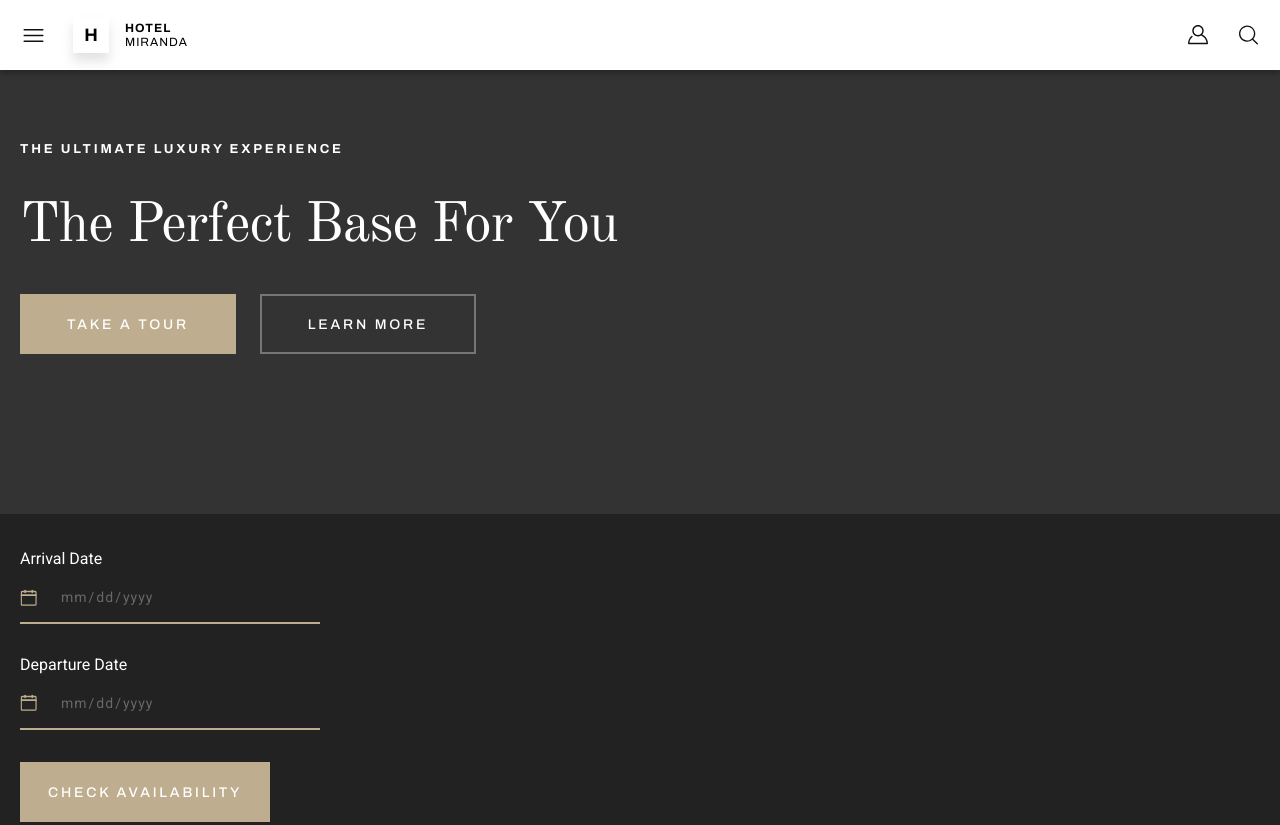
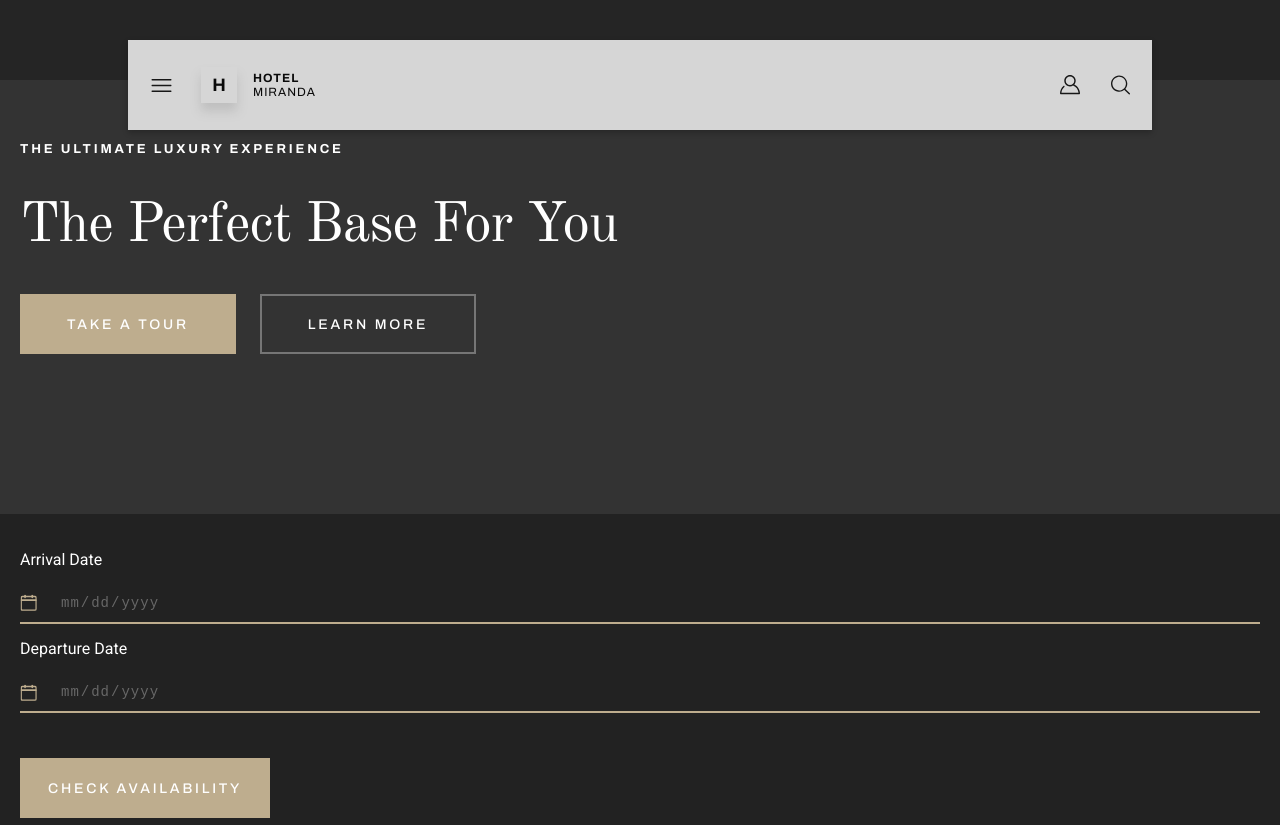
Before and after one commit to Rauljp16/Hotel-Miranda, a plain HTML site: page index.html in a window 1280 px wide. Shown: the top 825 px of the page. Drawn offline with nearby package versions, Linux system fonts and the light colour scheme; files whose address does not match are found by name.

Commit message:
iniciando responsive, header

```diff
--- a/index.html
+++ b/index.html
@@ -17,6 +17,7 @@
 </head>
 
 <body>
+  <div class="divHeaderDesktop" id="divHeaderDesktop">
     <header class="header">
       <nav>
         <img id="menuBurguerSvg" src="./svg/menuBurguer.svg" class="header__menuBurguerSvg" alt="menu burguer" />
@@ -48,6 +49,7 @@
         </section>
       </nav>
     </header>
+  </div>
 
   <section class="info">
     <p class="info__subTitle">THE ULTIMATE LUXURY EXPERIENCE</p>
@@ -57,13 +59,15 @@
   </section>
 
   <section class="date">
-    <label>Arrival Date</label>
+    <form class="date__form">
+      <label class="date__form__label">Arrival Date</label>
       <img src="./svg/calendar.svg" class="calendarArrival" alt="account" />
-    <input type="date" />
-    <label>Departure Date</label>
+      <input class="date__form__input" type="date" />
+      <label class="date__form__label">Departure Date</label>
       <img src="./svg/calendar.svg" class="calendarDeparture" alt="account" />
-    <input type="date" />
+      <input class="date__form__input" type="date" />
       <button>CHECK AVAILABILITY</button>
+    </form>
   </section>
   <section class="aboutUsHome">
     <article class="info">
@@ -182,14 +186,14 @@
       veniam, quis nostrud exercitation ullamco laboris nisi ut aliquip ex ea
       commodo consequat you have to understand this.
     </p>
-    <iframe width="335px" height="270px"
+    <iframe width="100%" height="270px"
       src="https://www.youtube.com/embed/Bu3Doe45lcU?si=wtBeVepc7D6BgOBd&amp;start=15&end=75"
       title="YouTube video player" frameborder="0"
       allow="accelerometer; autoplay; clipboard-write; encrypted-media; gyroscope; picture-in-picture; web-share"
-      referrerpolicy="strict-origin-when-cross-origin" allowfullscreen></iframe>
+      referrerpolicy=" strict-origin-when-cross-origin" allowfullscreen"></iframe>
     <button>BOOK NOW</button>
   </section>
-  <section class="facilitiesHome">
+  <section class=" facilitiesHome">
     <article class="slider">
       <p class="subTitle subTitle--noButton">FACILITIES</p>
       <p class="title">Core Features</p>
--- a/scss/_header.scss
+++ b/scss/_header.scss
@@ -94,3 +94,29 @@
   letter-spacing: 1px;
   font-size: 12px;
 }
+
+@media only screen and (min-width: 1000px) {
+  .divHeaderDesktop {
+    position: fixed;
+    width: 100%;
+    height: 80px;
+    top: 0;
+    background-color: rgba(34, 34, 34, 1);
+    z-index: 2;
+    opacity: 0;
+    transition: opacity 0.8s ease;
+  }
+
+  .divHeaderDesktop:hover {
+    opacity: 0.8;
+  }
+
+  .header {
+    position: fixed;
+    width: 80vw;
+    height: 90px;
+    top: 40px;
+    left: 10%;
+
+  }
+}
--- a/scss/_swiper.scss
+++ b/scss/_swiper.scss
@@ -158,6 +158,7 @@
       }
     }
 
+
     .button-next-foodMenu {
       top: 90%;
       right: 20px;
@@ -169,7 +170,7 @@
 
     .button-prev-foodMenu {
       top: 90%;
-      left: 290px;
+      left: 72%;
       background-color: rgba(248, 248, 248, 1);
       color: rgba(17, 17, 17, 1);
       width: 36px;
@@ -181,6 +182,7 @@
     }
   }
 }
+
 
 .slider {
   .swiperMenuFoodHome2 {
--- a/scss/contact/_contactPage.scss
+++ b/scss/contact/_contactPage.scss
@@ -68,6 +68,7 @@
             width: 100%;
             padding: 20px 0 20px 50px;
             border: none;
+            outline: none;
         }
 
         &__number {
@@ -75,6 +76,7 @@
             width: 100%;
             padding: 20px 0 20px 50px;
             border: none;
+            outline: none;
 
         }
 
@@ -83,6 +85,7 @@
             width: 100%;
             padding: 20px 0 20px 50px;
             border: none;
+            outline: none;
 
         }
 
--- a/scss/homePage/_aboutUsHome.scss
+++ b/scss/homePage/_aboutUsHome.scss
@@ -89,7 +89,7 @@
     margin: 0 52px 52px;
 
     img {
-      width: 270px;
+      width: 100%;
       height: 300px;
     }
 
--- a/scss/homePage/_form.scss
+++ b/scss/homePage/_form.scss
@@ -2,54 +2,57 @@
 
 .date {
     position: relative;
+    width: 100%;
+    padding: 36px 20px;
     background-color: rgba(34, 34, 34, 1);
-    padding: 36px 20px;
+    font-family: "roboto", sans-serif;
 
-    label {
-        font-family: "roboto", sans-serif;
-        line-height: 16px;
+    &__form {
+        width: 100%;
+        display: flex;
+        flex-direction: column;
+
+        &__label {
             color: rgba(255, 255, 255, 1);
             width: 100%;
         }
 
-    input {
-        display: flex;
+        &__input {
+            position: relative;
             width: 100%;
-        max-width: 300px;
+            height: 40px;
             background-color: transparent;
             border: none;
             border-bottom: 2px solid rgba(190, 173, 142, 1);
-        padding: 0 0 16px 40px;
             color: rgba(104, 104, 104, 1);
             outline: none;
-        margin: 20px 0 32px;
             letter-spacing: 1px;
-        font-family: "roboto", sans-serif;
             font-size: 14px;
             font-weight: 400;
+            margin: 15px 0;
+            text-indent: 20px;
+        }
 
-    }
 
         ::-webkit-calendar-picker-indicator {
             position: absolute;
-        left: 0;
             cursor: pointer;
-        width: 88%;
-        margin-left: 15px;
+            width: 100%;
+            height: 100%;
             opacity: 0;
         }
 
         .calendarArrival {
             position: absolute;
             left: 20px;
-        top: 75px;
+            top: 80px;
             pointer-events: none;
         }
 
         .calendarDeparture {
             position: absolute;
             left: 20px;
-        top: 180px;
+            top: 170px;
             pointer-events: none;
 
         }
@@ -58,5 +61,7 @@
         button {
             @include button(rgba(190, 173, 142, 1), none);
             width: 250px;
+            margin-top: 30px;
         }
     }
+}
--- a/scss/roomDetailsPage/_roomDetails.scss
+++ b/scss/roomDetailsPage/_roomDetails.scss
@@ -47,6 +47,7 @@
     font-family: "Archivo", sans-serif;
     font-weight: 700;
     line-height: 15.23px;
+    width: 100%;
 
     h3 {
         text-align: center;
```
Also changed, not shown: styles.css, 1 other file. Lines whose indentation alone changed are shown as unchanged.
